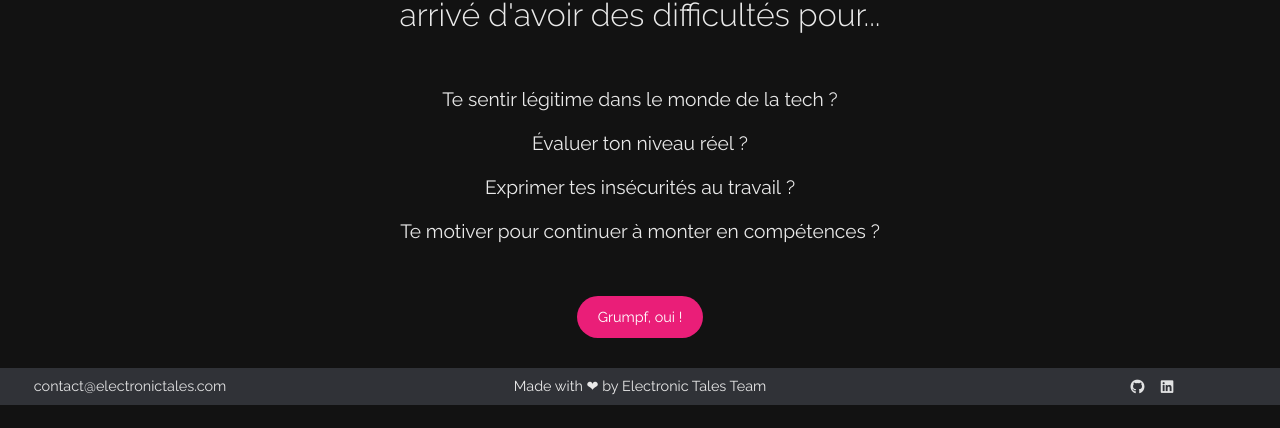
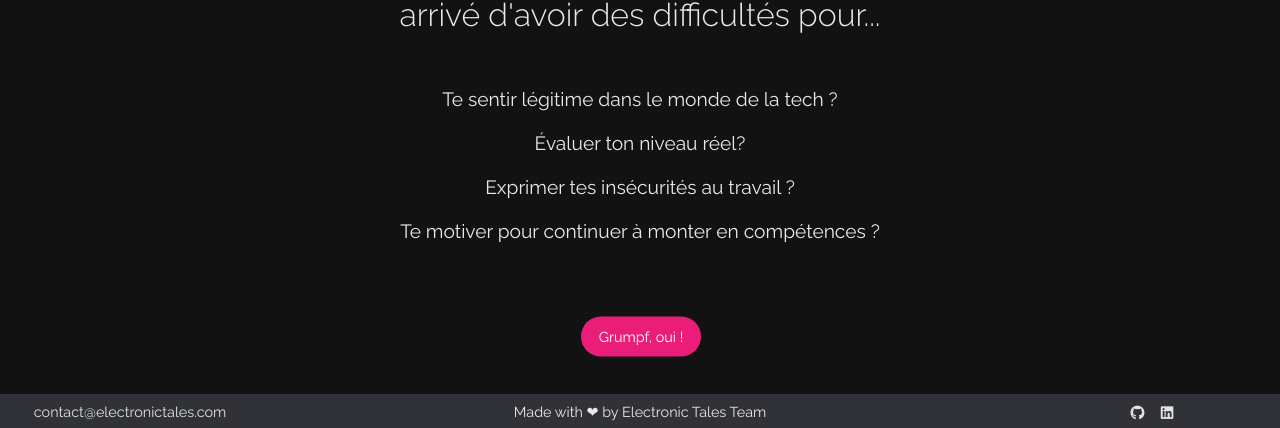
Before and after one commit to OfficierAzarov/electronic-tales-presents, a React (Create React App) app in the folder client/: page / in a window 1280 px wide. Shown: the part 495-923 px from the top of the page. Before the commit the page ends 900 px from the top, so only its background shows below. Built offline with nearby package versions, Linux system fonts and the light colour scheme; the HTML template or start-up script is replaced by a standard one.

Commit message:
refactor presentation JSX

```diff
--- a/client/src/main/concept/concept-items/ConceptItems.css
+++ b/client/src/main/concept/concept-items/ConceptItems.css
@@ -32,7 +32,7 @@
     align-items: center;
     cursor: pointer;
     padding: 3% 0;
-    transition: border-radius 1s ease-out;
+    transition: border-radius 0.8s ease-out;
     border-radius: 0.5em;
 }
 
--- a/client/src/main/presentation/Presentation.css
+++ b/client/src/main/presentation/Presentation.css
@@ -44,7 +44,7 @@
   animation-delay: 3.4s;
 }
 
-#presentation-button {
+#animation-wrapper {
   padding: 1% 5%;
   opacity: 0;
   animation-name: fadeIn, shake;
@@ -55,10 +55,10 @@
 
 @keyframes fadeIn {
   0% {
-    opacity: 0.0;
+    opacity: 0;
   }
   100% {
-    opacity: 1.0;
+    opacity: 1;
   }
 }
 
--- a/client/src/main/presentation/Presentation.js
+++ b/client/src/main/presentation/Presentation.js
@@ -7,9 +7,17 @@ import './Presentation.css';
 
 class Presentation extends React.Component {
 
+    sentences = ['Te sentir légitime dans le monde de la tech ?',
+                'Évaluer ton niveau réel?',
+                'Exprimer tes insécurités au travail ?',
+                'Te motiver pour continuer à monter en compétences ?']
+
     componentDidMount() {
         // passes the location fo the app (current path) to the parent (App.js)
         emitCurrentPath(this.props);
+
+        console.log(window.innerHeight);
+
     }
 
     render() {
@@ -23,19 +31,17 @@ class Presentation extends React.Component {
                     </h2>
                 </div>
                 <ul>
-                    <li>
-                        Te sentir légitime dans le monde de la tech&nbsp;?
-              </li>
-                    <li>&Eacute;valuer ton niveau r&eacute;el&nbsp;?</li>
-                    <li>Exprimer tes insécurités au travail&nbsp;?</li>
-                    <li>
-                        Te motiver pour continuer à monter en
-                        comp&eacute;tences&nbsp;?
-              </li>
+                    {this.sentences.map((sentence, i) =>
+                        <li key={i}>{sentence}</li>)
+
+                    }
                 </ul>
-                <Button
-                    text="Grumpf, oui&nbsp;!"
-                    goto="/why" />
+                <div id="animation-wrapper">
+                    <Button
+                        text="Grumpf, oui&nbsp;!"
+                        goto="/why" />
+                </div>
+
             </div>
         );
     }
```
